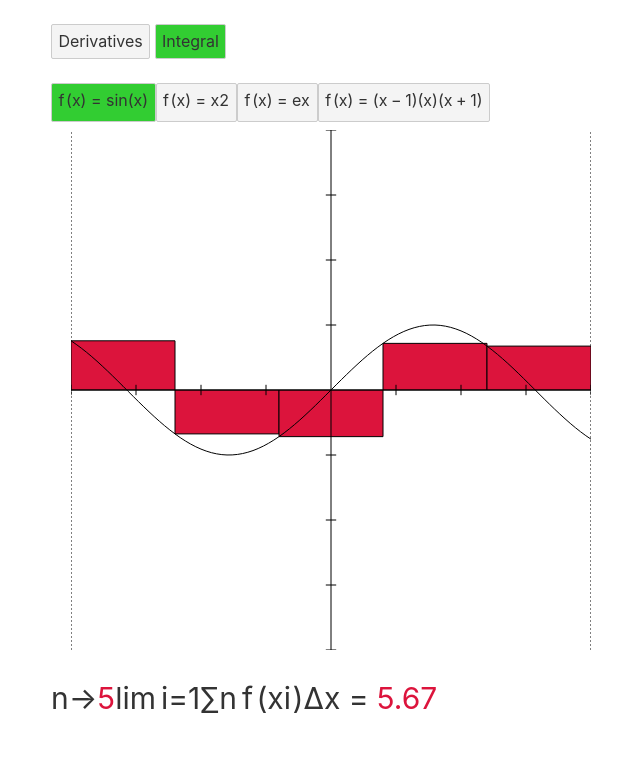
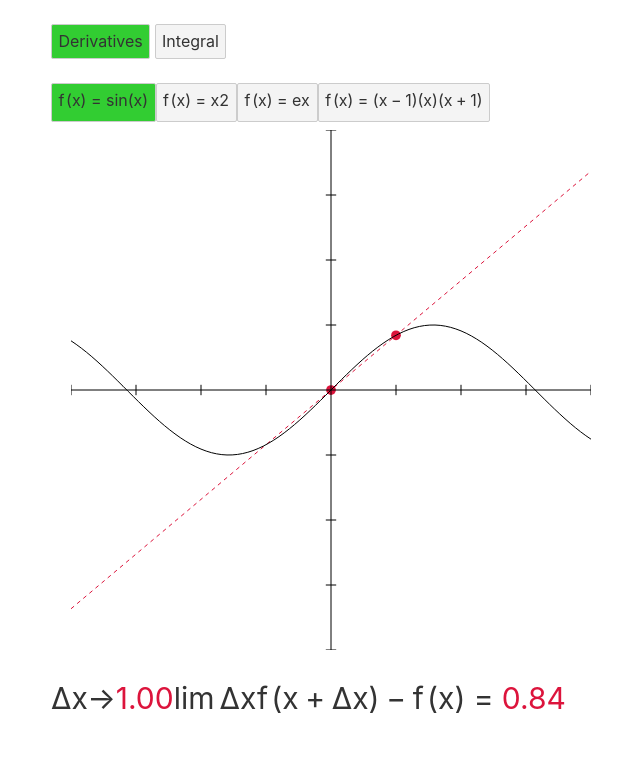
Before and after one commit to nchlsb/early-calc, a Svelte app: page / in a window 1280 px wide. Shown: the top 770 px of the page, without its empty margins (309-949 px from the left). Built offline with nearby package versions, Linux system fonts and the light colour scheme.

Commit message:
Changed default context back to Derivative

```diff
--- a/src/App.svelte
+++ b/src/App.svelte
@@ -137,7 +137,7 @@
 	// ********************* controls *********************
 
 	let context: Context
-	$: context = "Integral";
+	$: context = "Derivative"
 
 	let selectedFunctionIndex = 0;
 
```
